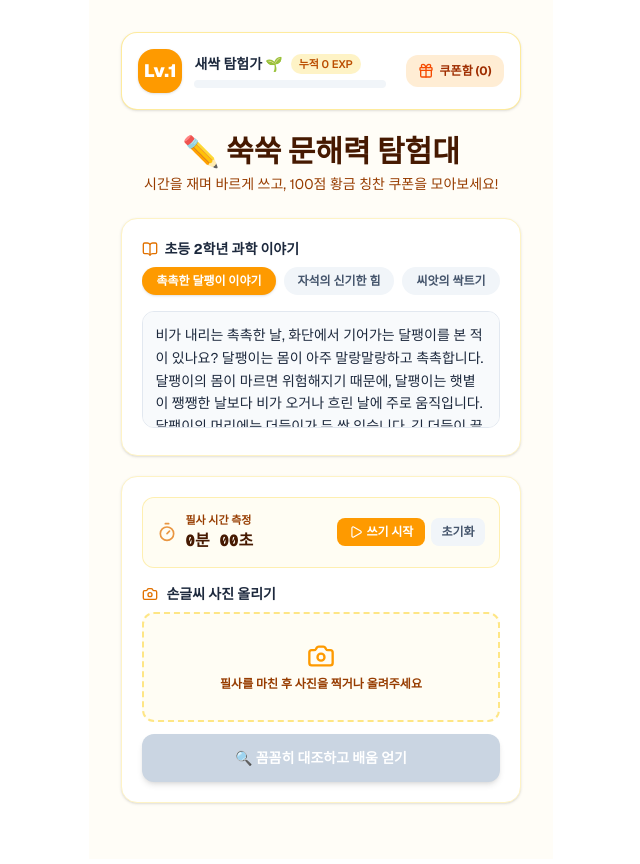
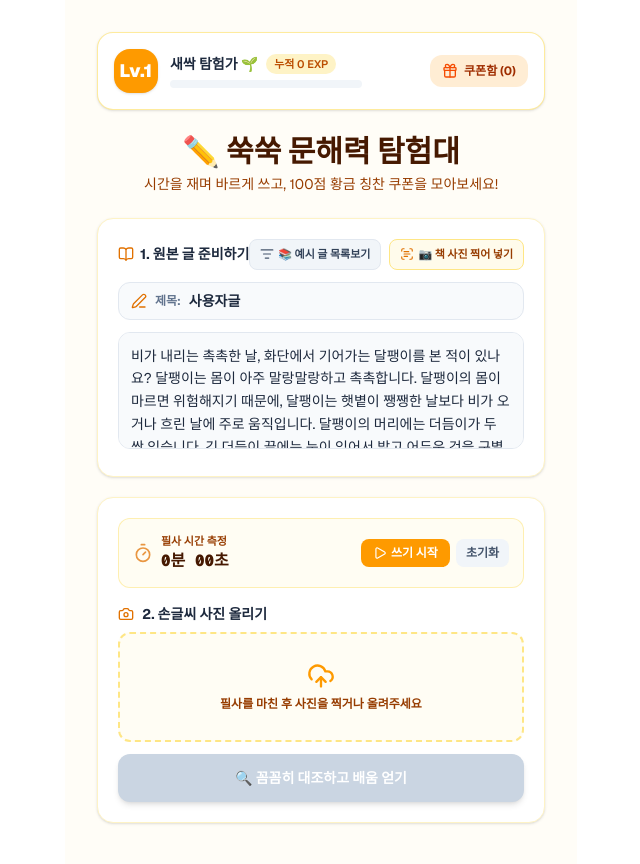
Before and after one commit to owo-zation/literacy-app, a Next.js app: page / in a window 1280 px wide. Shown: the top 864 px of the page, without its empty margins (319-959 px from the left). Built offline with nearby package versions, Linux system fonts and the light colour scheme.

Commit message:
원본 책/지문 사진 찍어서 텍스트 가져오기' 버튼을 추가하고, OCR 결과를 텍스트창에 자동 입력되도록 수정.  예시 글 목록보기를 모달창으로 선택하도록 수정. 원본 글 제목 편집 가능하도록 수정

```diff
--- a/app/page.tsx
+++ b/app/page.tsx
@@ -5,7 +5,7 @@
 import {
   Camera, RefreshCw, Award, Sparkles, CheckCircle2,
   BookOpen, Lightbulb, ChevronRight, Play, Pause,
-  Timer, Trophy, Gift, X
+  Timer, Trophy, Gift, X, ScanText, UploadCloud, ListFilter, Edit3
 } from "lucide-react";
 
 // 초등 2학년 과학 예시 데이터
@@ -53,25 +53,30 @@
 }
 
 export default function Home() {
+  const [docTitle, setDocTitle] = useState("사용자글");
   const [originalText, setOriginalText] = useState(SCIENCE_EXAMPLES[0].text);
   const [selectedImage, setSelectedImage] = useState<File | null>(null);
   const [imagePreview, setImagePreview] = useState<string | null>(null);
   const [loading, setLoading] = useState(false);
+  const [ocrLoading, setOcrLoading] = useState(false);
   const [result, setResult] = useState<AnalysisResult | null>(null);
 
-  // 1. 타이머 관련 상태
+  // 모달 상태
+  const [showExampleModal, setShowExampleModal] = useState(false);
+  const [showCouponModal, setShowCouponModal] = useState(false);
+
+  // 타이머 관련 상태
   const [timerRunning, setTimerRunning] = useState(false);
   const [seconds, setSeconds] = useState(0);
   const [savedTimeSpent, setSavedTimeSpent] = useState<string | null>(null);
 
-  // 2. 게이미피케이션 상태 (localStorage)
+  // 게이미피케이션 상태
   const [totalExp, setTotalExp] = useState(0);
   const [coupons, setCoupons] = useState<Coupon[]>([]);
-  const [showCouponModal, setShowCouponModal] = useState(false);
 
   const fileInputRef = useRef<HTMLInputElement>(null);
+  const sourceImageInputRef = useRef<HTMLInputElement>(null);
 
-  // 컴포넌트 마운트 시 localStorage 로드
   useEffect(() => {
     const savedExp = localStorage.getItem("literacy_exp");
     const savedCoupons = localStorage.getItem("literacy_coupons");
@@ -79,7 +84,6 @@
     if (savedCoupons) setCoupons(JSON.parse(savedCoupons));
   }, []);
 
-  // 타이머 인터벌 제어
   useEffect(() => {
     let interval: NodeJS.Timeout | null = null;
     if (timerRunning) {
@@ -94,14 +98,12 @@
     };
   }, [timerRunning]);
 
-  // 시간 포맷 변환 (초 -> 분:초)
   const formatTime = (totalSeconds: number) => {
     const mins = Math.floor(totalSeconds / 60);
     const secs = totalSeconds % 60;
     return `${mins}분 ${secs < 10 ? "0" : ""}${secs}초`;
   };
 
-  // 레벨 계산 함수
   const getLevelInfo = (exp: number) => {
     const level = Math.floor(exp / 100) + 1;
     const currentExp = exp % 100;
@@ -114,7 +116,33 @@
 
   const { level, currentExp, title } = getLevelInfo(totalExp);
 
-  // 이미지 업로드
+  // 원본 책/지문 사진 OCR 추출 핸들러
+  const handleSourceImageChange = async (e: React.ChangeEvent<HTMLInputElement>) => {
+    if (e.target.files && e.target.files[0]) {
+      const file = e.target.files[0];
+      setOcrLoading(true);
+
+      const formData = new FormData();
+      formData.append("sourceImage", file);
+
+      try {
+        const res = await fetch("/api/ocr", {
+          method: "POST",
+          body: formData,
+        });
+        if (!res.ok) throw new Error("원본 글 텍스트 추출에 실패했습니다.");
+        const data = await res.json();
+        setOriginalText(data.text);
+        setDocTitle("사용자글"); // 사진으로 추출 시 기본 제목
+      } catch (err: any) {
+        alert(err.message || "텍스트 추출 중 오류가 발생했습니다.");
+      } finally {
+        setOcrLoading(false);
+      }
+    }
+  };
+
+  // 손글씨 이미지 핸들러
   const handleImageChange = (e: React.ChangeEvent<HTMLInputElement>) => {
     if (e.target.files && e.target.files[0]) {
       const file = e.target.files[0];
@@ -122,7 +150,6 @@
       setImagePreview(URL.createObjectURL(file));
       setResult(null);
 
-      // 타이머가 켜져 있다면 자동 정지 및 시간 기록
       if (timerRunning) {
         setTimerRunning(false);
       }
@@ -153,12 +180,10 @@
       const data: AnalysisResult = await res.json();
       setResult(data);
 
-      // 경험치 누적 및 저장
       const newExp = totalExp + data.total_score;
       setTotalExp(newExp);
       localStorage.setItem("literacy_exp", newExp.toString());
 
-      // 100점 달성 시 칭찬 쿠폰 발급 및 팡파레
       if (data.total_score === 100) {
         confetti({
           particleCount: 160,
@@ -168,7 +193,7 @@
 
         const newCoupon: Coupon = {
           id: Date.now().toString(),
-          title: "🏆 문해력 마스터 황금 칭찬 쿠폰",
+          title: `🏆 [${docTitle}] 황금 칭찬 쿠폰`,
           date: new Date().toLocaleDateString("ko-KR"),
           timeSpent: savedTimeSpent || formatTime(seconds)
         };
@@ -185,7 +210,7 @@
 
   return (
     <main className="min-h-screen bg-amber-50/40 p-4 md:p-8 max-w-3xl mx-auto font-sans pb-16">
-      {/* 1. 상단 게이미피케이션 상태바 */}
+      {/* 상단 레벨 & 쿠폰함 바 */}
       <div className="bg-white rounded-2xl p-4 shadow-sm border border-amber-200/80 mb-6 flex items-center justify-between">
         <div className="flex items-center gap-3">
           <div className="w-11 h-11 bg-amber-500 text-white rounded-2xl flex items-center justify-center font-black text-lg shadow-sm">
@@ -198,7 +223,6 @@
                 누적 {totalExp} EXP
               </span>
             </div>
-            {/* 경험치 바 */}
             <div className="w-36 md:w-48 bg-slate-100 h-2 rounded-full mt-1.5 overflow-hidden">
               <div
                 className="bg-amber-500 h-full transition-all duration-500"
@@ -208,7 +232,6 @@
           </div>
         </div>
 
-        {/* 칭찬 쿠폰 보관함 버튼 */}
         <button
           onClick={() => setShowCouponModal(true)}
           className="flex items-center gap-1.5 bg-orange-100 hover:bg-orange-200 text-orange-800 text-xs font-bold px-3 py-2 rounded-xl transition cursor-pointer"
@@ -228,47 +251,78 @@
         </p>
       </header>
 
-      {/* 2. 예시 선택 및 원본 입력창 */}
-      <section className="bg-white rounded-2xl p-5 shadow-sm border border-amber-100 mb-5">
-        <div className="flex items-center justify-between mb-2 font-bold text-slate-800 text-sm">
-          <div className="flex items-center gap-1.5">
+      {/* 1. 원본 글 준비하기 섹션 */}
+      <section className="bg-white rounded-2xl p-5 shadow-sm border border-amber-100 mb-5 space-y-3">
+        <div className="flex items-center justify-between">
+          <div className="flex items-center gap-1.5 font-bold text-slate-800 text-sm">
             <BookOpen className="w-4 h-4 text-amber-600" />
-            <span>초등 2학년 과학 이야기</span>
+            <span>1. 원본 글 준비하기</span>
+          </div>
+
+          <div className="flex items-center gap-2">
+            {/* 예시 글 목록보기 버튼 */}
+            <button
+              onClick={() => setShowExampleModal(true)}
+              className="flex items-center gap-1 text-[11px] font-bold bg-slate-100 hover:bg-slate-200 text-slate-700 border border-slate-200 px-2.5 py-1.5 rounded-lg transition cursor-pointer"
+            >
+              <ListFilter className="w-3.5 h-3.5 text-slate-600" />
+              <span>📚 예시 글 목록보기</span>
+            </button>
+
+            {/* 원본 사진 OCR 버튼 */}
+            <input
+              type="file"
+              accept="image/*"
+              ref={sourceImageInputRef}
+              onChange={handleSourceImageChange}
+              className="hidden"
+            />
+            <button
+              onClick={() => sourceImageInputRef.current?.click()}
+              disabled={ocrLoading}
+              className="flex items-center gap-1 text-[11px] font-bold bg-amber-50 hover:bg-amber-100 text-amber-800 border border-amber-200 px-2.5 py-1.5 rounded-lg transition cursor-pointer"
+            >
+              {ocrLoading ? (
+                <>
+                  <RefreshCw className="w-3.5 h-3.5 animate-spin text-amber-600" />
+                  <span>글자 추출 중...</span>
+                </>
+              ) : (
+                <>
+                  <ScanText className="w-3.5 h-3.5 text-amber-600" />
+                  <span>📷 책 사진 찍어 넣기</span>
+                </>
+              )}
+            </button>
           </div>
         </div>
 
-        <div className="flex gap-2 mb-3 overflow-x-auto pb-1">
-          {SCIENCE_EXAMPLES.map((ex) => (
-            <button
-              key={ex.id}
-              onClick={() => {
-                setOriginalText(ex.text);
-                setSeconds(0);
-                setTimerRunning(false);
-              }}
-              className={`text-xs px-3.5 py-1.5 rounded-full font-semibold whitespace-nowrap transition ${
-                originalText === ex.text
-                  ? "bg-amber-500 text-white shadow-sm"
-                  : "bg-slate-100 text-slate-600 hover:bg-slate-200"
-              }`}
-            >
-              {ex.title}
-            </button>
-          ))}
+        {/* 글 제목 입력 필드 */}
+        <div className="flex items-center gap-2 bg-slate-50 border border-slate-200 rounded-xl px-3 py-2">
+          <Edit3 className="w-4 h-4 text-amber-600 shrink-0" />
+          <span className="text-xs font-bold text-slate-500 shrink-0">제목:</span>
+          <input
+            type="text"
+            value={docTitle}
+            onChange={(e) => setDocTitle(e.target.value)}
+            placeholder="제목을 입력하세요"
+            className="w-full text-xs md:text-sm font-semibold text-slate-800 bg-transparent focus:outline-none"
+          />
         </div>
 
+        {/* 원본 텍스트 직접 수정/확인 창 */}
         <textarea
           value={originalText}
           onChange={(e) => setOriginalText(e.target.value)}
           rows={4}
-          placeholder="여기에 원본 문장을 직접 입력할 수도 있어요."
+          placeholder="여기에 원본 문장을 직접 쓰거나 사진을 찍어 글자를 가져오세요."
           className="w-full text-sm p-3 bg-slate-50 border border-slate-200 rounded-xl focus:outline-amber-500 text-slate-800 resize-none leading-relaxed"
         />
       </section>
 
-      {/* 3. 손글씨 필사 타이머 & 사진 업로드 */}
+      {/* 2. 손글씨 필사 타이머 & 사진 업로드 */}
       <section className="bg-white rounded-2xl p-5 shadow-sm border border-amber-100 mb-6 space-y-4">
-        {/* 스톱워치 컨트롤러 */}
+        {/* 스톱워치 */}
         <div className="bg-amber-50/60 border border-amber-200/60 rounded-xl p-3.5 flex items-center justify-between">
           <div className="flex items-center gap-2">
             <Timer className="w-5 h-5 text-amber-600 animate-pulse" />
@@ -315,7 +369,7 @@
         <div>
           <div className="flex items-center gap-2 mb-2 font-bold text-slate-800 text-sm">
             <Camera className="w-4 h-4 text-amber-600" />
-            <span>손글씨 사진 올리기</span>
+            <span>2. 손글씨 사진 올리기</span>
           </div>
 
           <input
@@ -341,7 +395,7 @@
               onClick={() => fileInputRef.current?.click()}
               className="w-full py-7 border-2 border-dashed border-amber-200 rounded-xl flex flex-col items-center justify-center gap-1.5 text-amber-800 bg-amber-50/50 hover:bg-amber-100/50 transition cursor-pointer mb-3"
             >
-              <Camera className="w-7 h-7 text-amber-500" />
+              <UploadCloud className="w-7 h-7 text-amber-500" />
               <span className="text-xs font-semibold">필사를 마친 후 사진을 찍거나 올려주세요</span>
             </button>
           )}
@@ -363,10 +417,9 @@
         </div>
       </section>
 
-      {/* 4. 분석 결과 카드 (학습 피드백 우선) */}
+      {/* 3. 분석 결과 카드 */}
       {result && (
         <section className="bg-white rounded-3xl p-6 shadow-xl border border-amber-200 space-y-6 animate-in fade-in duration-300">
-          {/* 탐험 대장의 격려 */}
           <div className="bg-amber-50 border border-amber-200/80 rounded-2xl p-4 flex items-start gap-3">
             <Sparkles className="w-5 h-5 text-amber-600 shrink-0 mt-0.5" />
             <div>
@@ -382,7 +435,6 @@
             </div>
           </div>
 
-          {/* AI가 읽은 손글씨 */}
           <div className="bg-slate-50 p-4 rounded-2xl border border-slate-200/70">
             <p className="text-xs font-bold text-slate-500 mb-1.5">📝 AI가 읽어낸 내 손글씨</p>
             <p className="text-xs md:text-sm text-slate-800 leading-relaxed font-normal bg-white p-3 rounded-xl border border-slate-100">
@@ -390,7 +442,6 @@
             </p>
           </div>
 
-          {/* 초등 2학년 눈높이 학습 피드백 */}
           <div>
             <div className="flex items-center gap-2 mb-3">
               <Lightbulb className="w-4 h-4 text-amber-500" />
@@ -422,7 +473,6 @@
             )}
           </div>
 
-          {/* 분류별 감점 내역 */}
           {result.errors.length > 0 && (
             <div className="pt-4 border-t border-slate-100">
               <h3 className="text-xs font-bold text-slate-500 mb-2">
@@ -446,7 +496,6 @@
             </div>
           )}
 
-          {/* 최종 점수 및 배지 획득 카드 */}
           <div className="bg-gradient-to-br from-amber-50 to-orange-50 border border-amber-200 rounded-2xl p-5 text-center">
             <span className="text-xs font-bold text-amber-700 uppercase tracking-wide">
               최종 점수 및 획득 경험치
@@ -470,7 +519,6 @@
             )}
           </div>
 
-          {/* 다시 쓰기 버튼 */}
           <button
             onClick={() => {
               setSelectedImage(null);
@@ -485,6 +533,63 @@
         </section>
       )}
 
+      {/* 4. 예시 글 목록 모달 */}
+      {showExampleModal && (
+        <div className="fixed inset-0 bg-black/50 backdrop-blur-xs flex items-center justify-center p-4 z-50 animate-in fade-in">
+          <div className="bg-white rounded-3xl p-5 max-w-md w-full shadow-2xl border border-amber-200 space-y-4">
+            <div className="flex items-center justify-between border-b border-slate-100 pb-3">
+              <div className="flex items-center gap-1.5 font-bold text-slate-800 text-sm">
+                <BookOpen className="w-4 h-4 text-amber-600" />
+                <span>초등 2학년 과학 예시 글 목록</span>
+              </div>
+              <button
+                onClick={() => setShowExampleModal(false)}
+                className="text-slate-400 hover:text-slate-600 p-1 rounded-full cursor-pointer"
+              >
+                <X className="w-5 h-5" />
+              </button>
+            </div>
+
+            <div className="space-y-2.5 max-h-72 overflow-y-auto pr-1">
+              {SCIENCE_EXAMPLES.map((ex) => (
+                <div
+                  key={ex.id}
+                  onClick={() => {
+                    setDocTitle(ex.title);
+                    setOriginalText(ex.text);
+                    setSeconds(0);
+                    setTimerRunning(false);
+                    setShowExampleModal(false);
+                  }}
+                  className={`p-3.5 rounded-2xl border transition cursor-pointer ${
+                    originalText === ex.text
+                      ? "bg-amber-50 border-amber-300 ring-2 ring-amber-200"
+                      : "bg-slate-50 border-slate-200 hover:bg-amber-50/50"
+                  }`}
+                >
+                  <div className="flex items-center justify-between mb-1">
+                    <span className="font-bold text-xs text-slate-800">{ex.title}</span>
+                    <span className="text-[10px] font-semibold px-2 py-0.5 bg-amber-100 text-amber-800 rounded-full">
+                      난이도 Lv.{ex.level}
+                    </span>
+                  </div>
+                  <p className="text-[11px] text-slate-500 line-clamp-2 leading-relaxed">
+                    {ex.text}
+                  </p>
+                </div>
+              ))}
+            </div>
+
+            <button
+              onClick={() => setShowExampleModal(false)}
+              className="w-full py-2.5 bg-slate-100 hover:bg-slate-200 text-slate-700 font-bold text-xs rounded-xl transition cursor-pointer"
+            >
+              닫기
+            </button>
+          </div>
+        </div>
+      )}
+
       {/* 5. 칭찬 쿠폰함 모달 */}
       {showCouponModal && (
         <div className="fixed inset-0 bg-black/50 backdrop-blur-xs flex items-center justify-center p-4 z-50 animate-in fade-in">
@@ -496,7 +601,7 @@
               </div>
               <button
                 onClick={() => setShowCouponModal(false)}
-                className="text-slate-400 hover:text-slate-600 p-1 rounded-full"
+                className="text-slate-400 hover:text-slate-600 p-1 rounded-full cursor-pointer"
               >
                 <X className="w-5 h-5" />
               </button>
@@ -527,7 +632,7 @@
 
             <button
               onClick={() => setShowCouponModal(false)}
-              className="w-full py-2.5 bg-amber-500 hover:bg-amber-600 text-white font-bold text-xs rounded-xl transition"
+              className="w-full py-2.5 bg-amber-500 hover:bg-amber-600 text-white font-bold text-xs rounded-xl transition cursor-pointer"
             >
               닫기
             </button>
```
Also changed, not shown: app/api/ocr/route.ts (added, +51 -0 lines).
